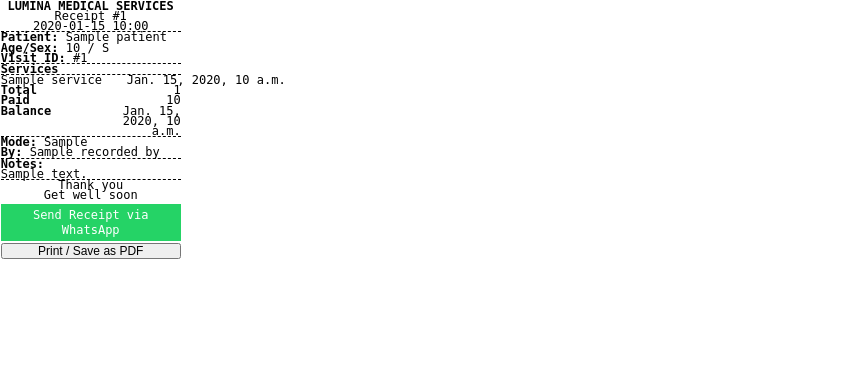
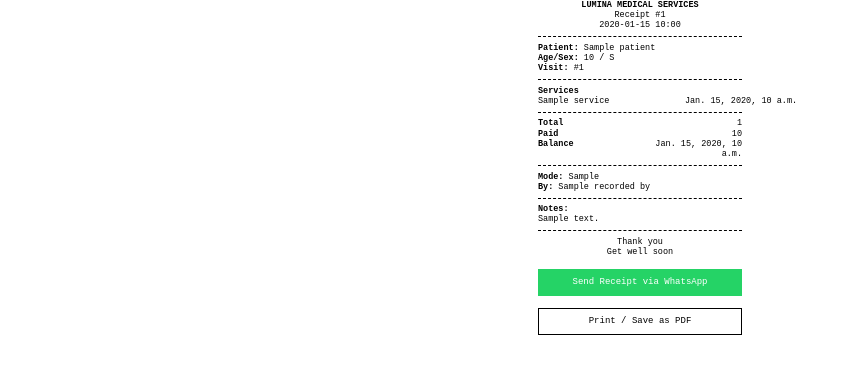
Before and after one commit to jonathan-ndayisenga/lumina_medical, a Django app: template labsystem/reception/templates/reception/payment_receipt.html in a window 1280 px wide. Shown: the top 374 px of the page, without its empty margins (0-857 px from the left). Run offline with Django 5.2, Linux system fonts and the light colour scheme; the template is opened without the code that fills it: most values are stand-ins (such as "Sample title", 1, 10 or a date in 2020).

Commit message:
receipt fixed

```diff
--- a/labsystem/reception/templates/reception/payment_receipt.html
+++ b/labsystem/reception/templates/reception/payment_receipt.html
@@ -2,9 +2,9 @@
 <html>
 <head>
     <meta charset="UTF-8">
+    <meta name="viewport" content="width=device-width, initial-scale=1.0">
     <title>Receipt</title>
     <style>
-        /* Remove all spacing from every element */
         * {
             margin: 0;
             padding: 0;
@@ -12,77 +12,84 @@
         }
 
         @page {
-            size: 48mm auto;
-            margin: 0mm;
+            size: 58mm auto;
+            margin: 1mm 2mm;
         }
 
         body {
-            width: 48mm;
-            margin: 0;
-            padding: 0.2mm;           /* tiny safe margin */
-            font-family: monospace;
-            font-size: 12px;
-            line-height: 0.85;         /* minimal line spacing – lines nearly touch */
+            width: 54mm;
+            margin: 0 auto;
+            padding: 0;
+            font-family: 'Courier New', Courier, monospace;
+            font-size: 8.5px;
+            line-height: 1.2;
             color: #000;
-            background: white;
-        }
-
-        /* Remove all extra spacing from block elements */
-        div, p, table, tr, td, .section, .line, .center, .right, .bold {
-            margin: 0;
-            padding: 0;
+            background: #fff;
         }
 
         .center { text-align: center; }
-        .right { text-align: right; }
-        .bold { font-weight: bold; }
+        .right  { text-align: right; }
+        .bold   { font-weight: bold; }
 
-        .line {
+        .divider {
+            border: none;
             border-top: 1px dashed #000;
-            margin: 0;                 /* no margin */
-            padding: 0;
+            margin: 1.5mm 0;
         }
 
-        .section {
-            margin-bottom: 0;          /* no bottom margin */
-        }
-
+        /* services table */
         table {
             width: 100%;
             border-collapse: collapse;
             table-layout: fixed;
         }
         td {
-            padding: 0;               /* no cell padding */
+            padding: 0;
             vertical-align: top;
         }
-        .service-name {
-            width: 70%;
+        .col-name {
+            width: 72%;
             word-break: break-word;
         }
-        .service-price {
-            width: 30%;
+        .col-price {
+            width: 28%;
             text-align: right;
             white-space: nowrap;
         }
-        .summary-table td:first-child {
-            text-align: left;
-            font-weight: bold;
+
+        /* summary totals */
+        .sum-table { width: 100%; border-collapse: collapse; }
+        .sum-table td { padding: 0; }
+        .sum-table td:first-child { font-weight: bold; }
+        .sum-table td:last-child  { text-align: right; }
+
+        /* screen-only buttons */
+        .screen-only {
+            display: block;
+            width: 100%;
+            margin-top: 3mm;
+            padding: 2mm 0;
+            font-size: 9px;
+            font-family: 'Courier New', Courier, monospace;
+            cursor: pointer;
+            text-align: center;
+            text-decoration: none;
+            border: 1px solid #000;
         }
-        .summary-table td:last-child {
-            text-align: right;
+        .btn-whatsapp {
+            background: #25d366;
+            color: #fff;
+            border-color: #25d366;
         }
-
-        button {
-            width: 100%;
-            padding: 0;
-            margin-top: 2px;
-            font-size: 12px;
-            line-height: 1.0;
+        .btn-print {
+            background: #fff;
+            color: #000;
         }
 
         @media print {
-            button, a { display: none; }
+            .screen-only { display: none !important; }
+            body { font-size: 8.5px; line-height: 1.2; }
+            * { -webkit-print-color-adjust: exact; print-color-adjust: exact; }
         }
     </style>
 </head>
@@ -91,62 +98,50 @@
     <div class="center bold">LUMINA MEDICAL SERVICES</div>
     <div class="center">Receipt #{{ payment.receipt_number }}</div>
     <div class="center">{{ payment.paid_at|date:"Y-m-d H:i" }}</div>
-    <div class="line"></div>
+    <hr class="divider">
 
-    <div>
-        <div><span class="bold">Patient:</span> {{ visit.patient.name|truncatechars:25 }}</div>
+    <div><span class="bold">Patient:</span> {{ visit.patient.name|truncatechars:22 }}</div>
     <div><span class="bold">Age/Sex:</span> {{ visit.patient.age }} / {{ visit.patient.get_sex_display|slice:":1" }}</div>
-        <div><span class="bold">Visit ID:</span> #{{ visit.id }}</div>
-    </div>
-    <div class="line"></div>
+    <div><span class="bold">Visit:</span> #{{ visit.id }}</div>
+    <hr class="divider">
 
-    <div>
     <div class="bold">Services</div>
     <table>
         {% for item in visit.visit_services.all %}
         <tr>
-                <td class="service-name">{{ item.service.name|truncatechars:28 }}</td>
-                <td class="service-price">{{ item.price_at_time }}</td>
+            <td class="col-name">{{ item.service.name|truncatechars:24 }}</td>
+            <td class="col-price">{{ item.price_at_time }}</td>
         </tr>
         {% empty %}
         <tr><td colspan="2" class="center">No services</td></tr>
         {% endfor %}
-        </tr>
-    </div>
-    <div class="line"></div>
+    </table>
+    <hr class="divider">
 
-    <div>
-        <table class="summary-table">
-            <tr><td>Total</td><td class="right">{{ visit.total_amount }}</td></tr>
-            <tr><td>Paid</td><td class="right">{{ payment.amount_paid }}</td></tr>
-            <tr><td>Balance</td><td class="right">{{ balance_due }}</td></tr>
+    <table class="sum-table">
+        <tr><td>Total</td><td>{{ visit.total_amount }}</td></tr>
+        <tr><td>Paid</td><td>{{ payment.amount_paid }}</td></tr>
+        <tr><td>Balance</td><td>{{ balance_due }}</td></tr>
     </table>
-    </div>
-    <div class="line"></div>
+    <hr class="divider">
 
-    <div>
-        <div><span class="bold">Mode:</span> {{ payment.get_mode_display|slice:":10" }}</div>
-        <div><span class="bold">By:</span> {{ payment.recorded_by.get_full_name|default:payment.recorded_by.username|truncatechars:20 }}</div>
-    </div>
+    <div><span class="bold">Mode:</span> {{ payment.get_mode_display }}</div>
+    <div><span class="bold">By:</span> {{ payment.recorded_by.get_full_name|default:payment.recorded_by.username|truncatechars:18 }}</div>
 
     {% if payment.notes %}
-    <div class="line"></div>
-    <div>
+    <hr class="divider">
     <div class="bold">Notes:</div>
-        <div>{{ payment.notes|truncatechars:30 }}</div>
-    </div>
+    <div>{{ payment.notes|truncatechars:60 }}</div>
     {% endif %}
 
-    <div class="line"></div>
+    <hr class="divider">
     <div class="center">Thank you</div>
     <div class="center">Get well soon</div>
 
     {% if walink %}
-    <a href="{{ walink }}" target="_blank" style="display:block;width:100%;padding:4px 0;margin-top:4px;font-size:12px;line-height:1.2;background:#25d366;color:#fff;border:none;font-family:monospace;cursor:pointer;text-align:center;text-decoration:none;">
-        Send Receipt via WhatsApp
-    </a>
+    <a href="{{ walink }}" target="_blank" class="screen-only btn-whatsapp">Send Receipt via WhatsApp</a>
     {% endif %}
-    <button onclick="window.print()">Print / Save as PDF</button>
+    <button onclick="window.print()" class="screen-only btn-print">Print / Save as PDF</button>
 
 </body>
 </html>
```
Lines whose indentation alone changed are shown as unchanged.
